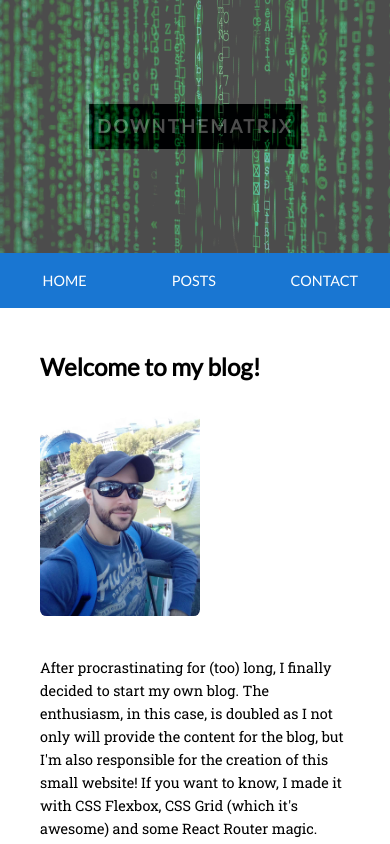
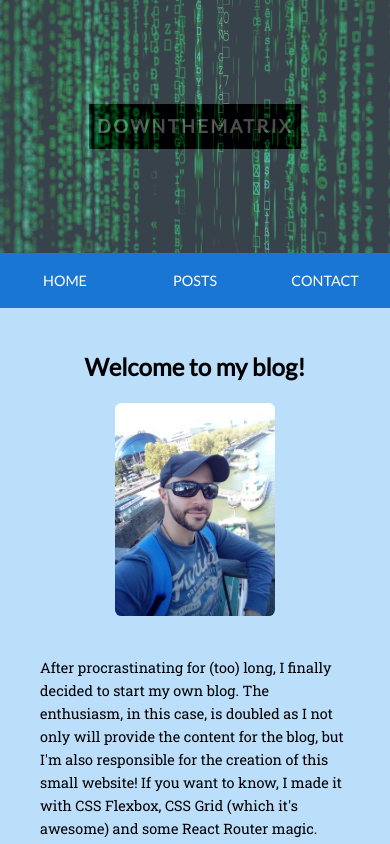
Before and after one commit to DownTheMatrix/Personal-Blog, a React (Create React App) app: page / in a window 390 px wide. Shown: the top 844 px of the page. Built offline with nearby package versions, Linux system fonts and the light colour scheme.

Commit message:
Change home content alignment to center

```diff
--- a/src/css/style.css
+++ b/src/css/style.css
@@ -52,6 +52,7 @@ html {
 
 body {
   line-height: 1.6;
+  background-color: var(--light-primary-color);
 }
 
 /* .app-container {
@@ -114,7 +115,7 @@ h1, h2, h3, h4, h5, h6 {
 
 .navlist li {
   list-style-type: none;
-  padding: 2rem 4rem;
+  padding: 2rem 3rem;
   transition: all .3s ease;
 }
 
@@ -143,6 +144,10 @@ h1, h2, h3, h4, h5, h6 {
 }
 
 /* Component: Home */
+#home {
+
+}
+
 .home-container {
   padding: 5rem;
 }
@@ -151,12 +156,6 @@ h1, h2, h3, h4, h5, h6 {
   font-size: 3rem;
   text-align: center;
   font-family: var(--font-primary)
-}
-
-@media (max-width: 767px) {
-  .inner-grid h2 {
-    text-align: left;
-  }
 }
 
 .home-text p {
@@ -175,12 +174,7 @@ h1, h2, h3, h4, h5, h6 {
   margin: 1rem 0 4rem 0;
   display: flex;
   align-content: center;
-}
-
-@media (min-width: 768px) {
-  .external-wrapper {
-    justify-content: center;
-  }
+  justify-content: center;
 }
 
 .img-container {
```
